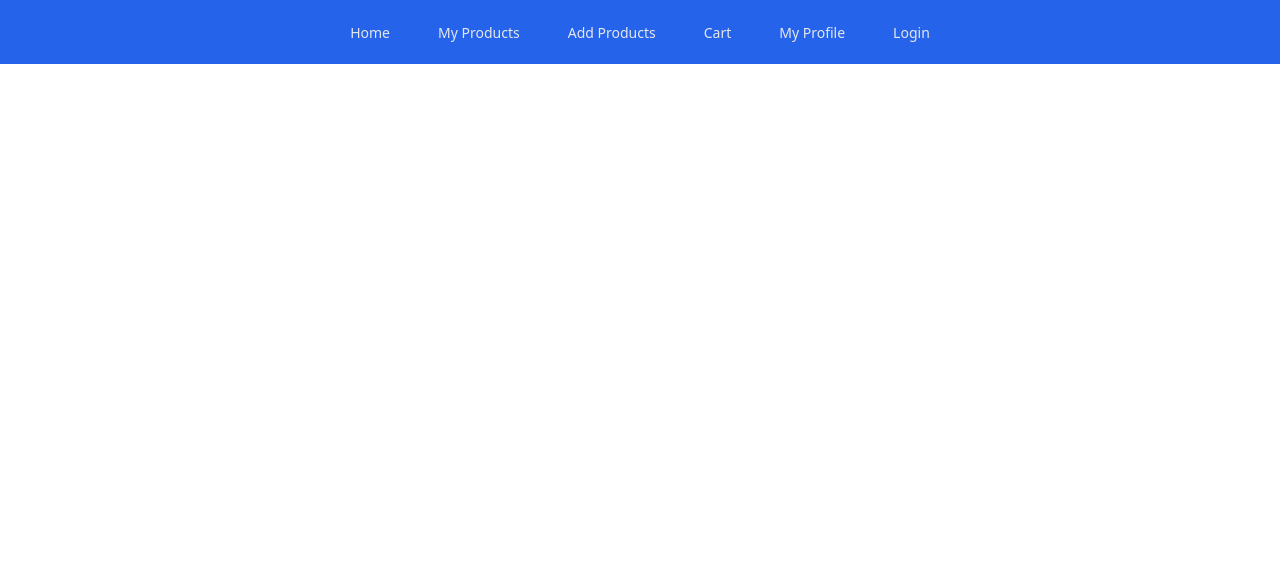
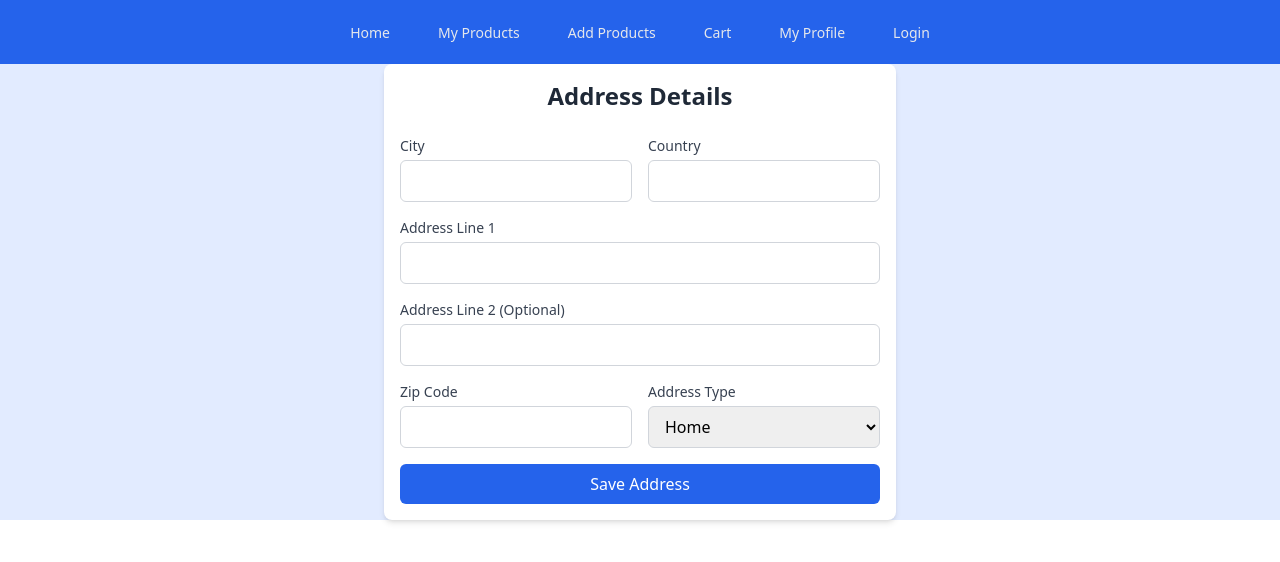
Before and after one commit to joshua-jinu/ecommerce-mern, a React (Vite) app in the folder frontend/: page /add-address in a window 1280 px wide. Shown: the top 562 px of the page. Built offline with nearby package versions, Linux system fonts and the light colour scheme.

Commit message:
milestone 21
created the address component

```diff
--- /dev/null
+++ b/frontend/src/components/addressComponent/AddressForm.jsx
@@ -0,0 +1,124 @@
+import React, { useState } from 'react';
+
+const AddressForm = () => {
+  const [formData, setFormData] = useState({
+    type: 'home',
+    addressLine1: '',
+    addressLine2: '',
+    city: '',
+    country: '',
+    zipCode: ''
+  });
+
+  const handleChange = (e) => {
+    const { name, value } = e.target;
+    setFormData(prev => ({
+      ...prev,
+      [name]: value
+    }));
+  };
+
+  const handleSubmit = (e) => {
+    e.preventDefault();
+    console.log(formData);
+  };
+
+  return (
+    <div className="container mx-auto max-w-lg p-4 bg-white shadow-md rounded-lg">
+      <h2 className="text-2xl font-bold mb-6 text-center text-gray-800">Address Details</h2>
+      <form onSubmit={handleSubmit} className="space-y-4">
+        <div className="grid grid-cols-1 sm:grid-cols-2 gap-4">
+          <div>
+            <label htmlFor="city" className="block text-sm font-medium text-gray-700 mb-1">City</label>
+            <input
+              type="text"
+              id="city"
+              name="city"
+              value={formData.city}
+              onChange={handleChange}
+              required
+              className="w-full px-3 py-2 border border-gray-300 rounded-md focus:outline-none focus:ring-2 focus:ring-blue-500"
+            />
+          </div>
+          <div>
+            <label htmlFor="country" className="block text-sm font-medium text-gray-700 mb-1">Country</label>
+            <input
+              type="text"
+              id="country"
+              name="country"
+              value={formData.country}
+              onChange={handleChange}
+              required
+              className="w-full px-3 py-2 border border-gray-300 rounded-md focus:outline-none focus:ring-2 focus:ring-blue-500"
+            />
+          </div>
+        </div>
+
+        <div>
+          <label htmlFor="addressLine1" className="block text-sm font-medium text-gray-700 mb-1">Address Line 1</label>
+          <input
+            type="text"
+            id="addressLine1"
+            name="addressLine1"
+            value={formData.addressLine1}
+            onChange={handleChange}
+            required
+            className="w-full px-3 py-2 border border-gray-300 rounded-md focus:outline-none focus:ring-2 focus:ring-blue-500"
+          />
+        </div>
+
+        <div>
+          <label htmlFor="addressLine2" className="block text-sm font-medium text-gray-700 mb-1">Address Line 2 (Optional)</label>
+          <input
+            type="text"
+            id="addressLine2"
+            name="addressLine2"
+            value={formData.addressLine2}
+            onChange={handleChange}
+            className="w-full px-3 py-2 border border-gray-300 rounded-md focus:outline-none focus:ring-2 focus:ring-blue-500"
+          />
+        </div>
+
+        <div className="grid grid-cols-1 sm:grid-cols-2 gap-4">
+          <div>
+            <label htmlFor="zipCode" className="block text-sm font-medium text-gray-700 mb-1">Zip Code</label>
+            <input
+              type="text"
+              id="zipCode"
+              name="zipCode"
+              value={formData.zipCode}
+              onChange={handleChange}
+              required
+              className="w-full px-3 py-2 border border-gray-300 rounded-md focus:outline-none focus:ring-2 focus:ring-blue-500"
+            />
+          </div>
+          <div>
+            <label htmlFor="type" className="block text-sm font-medium text-gray-700 mb-1">Address Type</label>
+            <select
+              id="type"
+              name="type"
+              value={formData.type}
+              onChange={handleChange}
+              className="w-full px-3 py-2 border border-gray-300 rounded-md focus:outline-none focus:ring-2 focus:ring-blue-500"
+            >
+              <option value="home">Home</option>
+              <option value="office">Office</option>
+              <option value="shipping">Shipping</option>
+            </select>
+          </div>
+        </div>
+
+        <div>
+          <button
+            type="submit"
+            className="w-full bg-blue-600 text-white py-2 rounded-md hover:bg-blue-700 transition-colors focus:outline-none focus:ring-2 focus:ring-blue-500 focus:ring-offset-2"
+          >
+            Save Address
+          </button>
+        </div>
+      </form>
+    </div>
+  );
+};
+
+export default AddressForm;
--- /dev/null
+++ b/frontend/src/pages/AddAddress.jsx
@@ -0,0 +1,12 @@
+import React from 'react'
+import AddressForm from '../components/addressComponent/AddressForm'
+
+function AddAddress() {
+  return (
+    <div className='flex justify-center h-[91vh] items-center bg-[#e2ebff] h-full'>
+      <AddressForm/>
+    </div>
+  )
+}
+
+export default AddAddress
--- a/frontend/src/routes/Router.jsx
+++ b/frontend/src/routes/Router.jsx
@@ -7,6 +7,7 @@ import UpdateEntry from '../pages/updateEntry';
 import SingleProductPage from '../pages/SingleProductPage';
 import Cart from '../pages/Cart';
 import Profile from '../pages/Profile';
+import AddAddress from '../pages/AddAddress';
 
 function Router() {
   return (
@@ -19,6 +20,7 @@ function Router() {
       <Route path="/product-details/:id" element={<SingleProductPage/>}></Route>
       <Route path="/cart" element={<Cart/>}></Route>
       <Route path="/profile" element={<Profile/>}></Route>
+      <Route path='/add-address' element={<AddAddress/>}/>
     </Routes>
   )
 }
```
Also changed, not shown: 1 other file (tests, documents, lock files or other folders).
